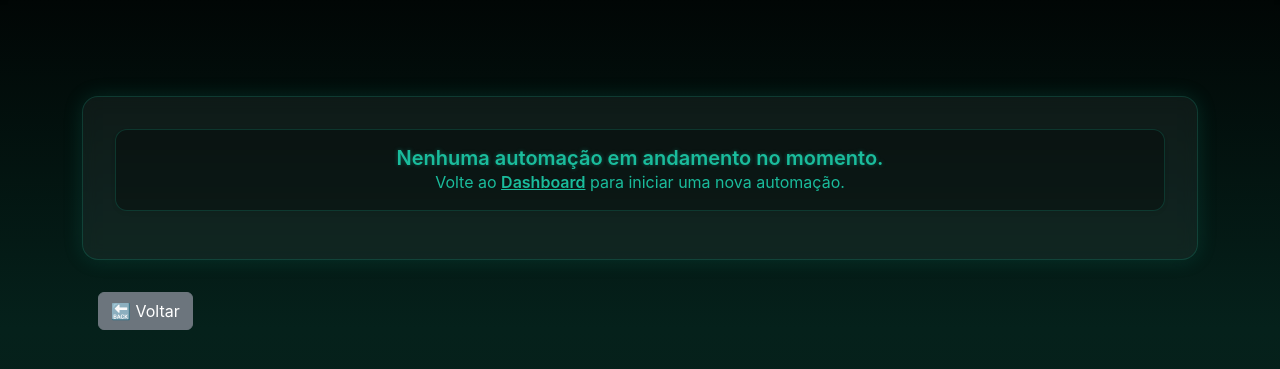
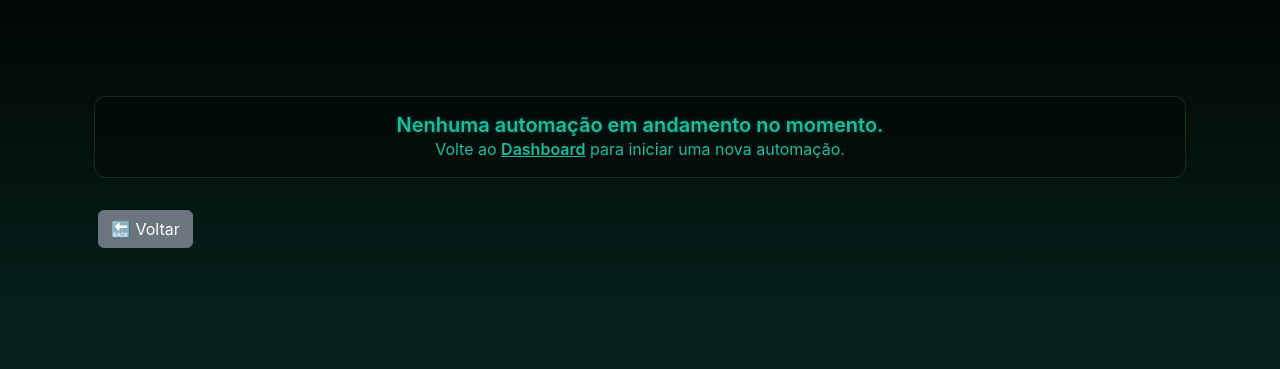
Before and after one commit to VandersonTorres/reciminas-automation, a Django app: page /logs-automacao/ in a window 1280 px wide. Shown: the part 72-441 px from the top of the page. Run offline with Django 5.2, Linux system fonts and the light colour scheme; the visitor is signed in with stand-in values (Sample User, id 1); data that the repository does not hold is empty.

Commit message:
Hotfixes

```diff
--- a/server/invoices_automation/static/css/follow_automation_logs.css
+++ b/server/invoices_automation/static/css/follow_automation_logs.css
@@ -1,13 +1,3 @@
-.automation-modal {
-    background: rgba(255, 255, 255, 0.05);
-    border: 1px solid rgba(26, 188, 156, 0.2);
-    border-radius: 16px;
-    padding: 2rem;
-    backdrop-filter: blur(8px);
-    box-shadow: 0 0 20px rgba(26, 188, 156, 0.15);
-    color: #dffaf3;
-}
-
 /* Labels */
 .automation-modal h5 {
     color: #1abc9c;
--- a/server/invoices_automation/urls.py
+++ b/server/invoices_automation/urls.py
@@ -5,7 +5,7 @@ from invoices_automation.forms import CustomAuthenticationForm
 from invoices_automation.views.core import dashboard, register
 from invoices_automation.views.manage_emission_approval import approve_pdf, get_pending_pdfs, serve_pdf
 from invoices_automation.views.crud_invoices import (
-    create_invoice_registry,
+    create_invoice,
     access_invoices_queue,
     edit_invoice,
     delete_invoice,
@@ -28,7 +28,7 @@ urlpatterns = [
     path("sair/", auth_views.LogoutView.as_view(next_page="login"), name="logout"),
     path("cadastro/", register, name="register"),
     path("dashboard/", dashboard, name="dashboard"),
-    path("registro-nf-entrada/", create_invoice_registry, name="create_invoice_registry"),
+    path("registro-nf-entrada/", create_invoice, name="create_invoice"),
     path("emissoes-nfs-entrada/", start_batch_automation, name="start_batch_automation"),
     path("controle-nfs/", access_invoices_queue, name="access_invoices_queue"),
     path("fila/excluir/<int:pk>/", delete_invoice, name="delete_invoice"),
@@ -40,4 +40,5 @@ urlpatterns = [
     path("aprovar-nota/", approve_pdf, name="approve_pdf"),
     path("downloads/<path:filename>", serve_pdf, name="serve_pdf"),
     path("limpar-logs/", clear_logs, name="clear_logs"),
+    path("emitit-nota/<int:invoice_pk>/", create_invoice, name="create_invoice"),
 ]
--- a/server/templates/invoices_automation/dashboard.html
+++ b/server/templates/invoices_automation/dashboard.html
@@ -28,7 +28,7 @@
                 </div>
             </div>
             <div class="d-flex flex-wrap gap-2">
-                <a href="{% url 'create_invoice_registry' %}" class="btn btn-green-gradient">
+                <a href="{% url 'create_invoice' %}" class="btn btn-green-gradient">
                     ➕ Criar NF de Entrada
                 </a>
                 <a href="{% url 'access_invoices_queue' %}" class="btn btn-outline-light">
```
Also changed, not shown: server/invoices_automation/views/crud_invoices.py (+15 -3 lines), server/templates/invoices_automation/access_invoices_queue.html (+8 -2 lines).
